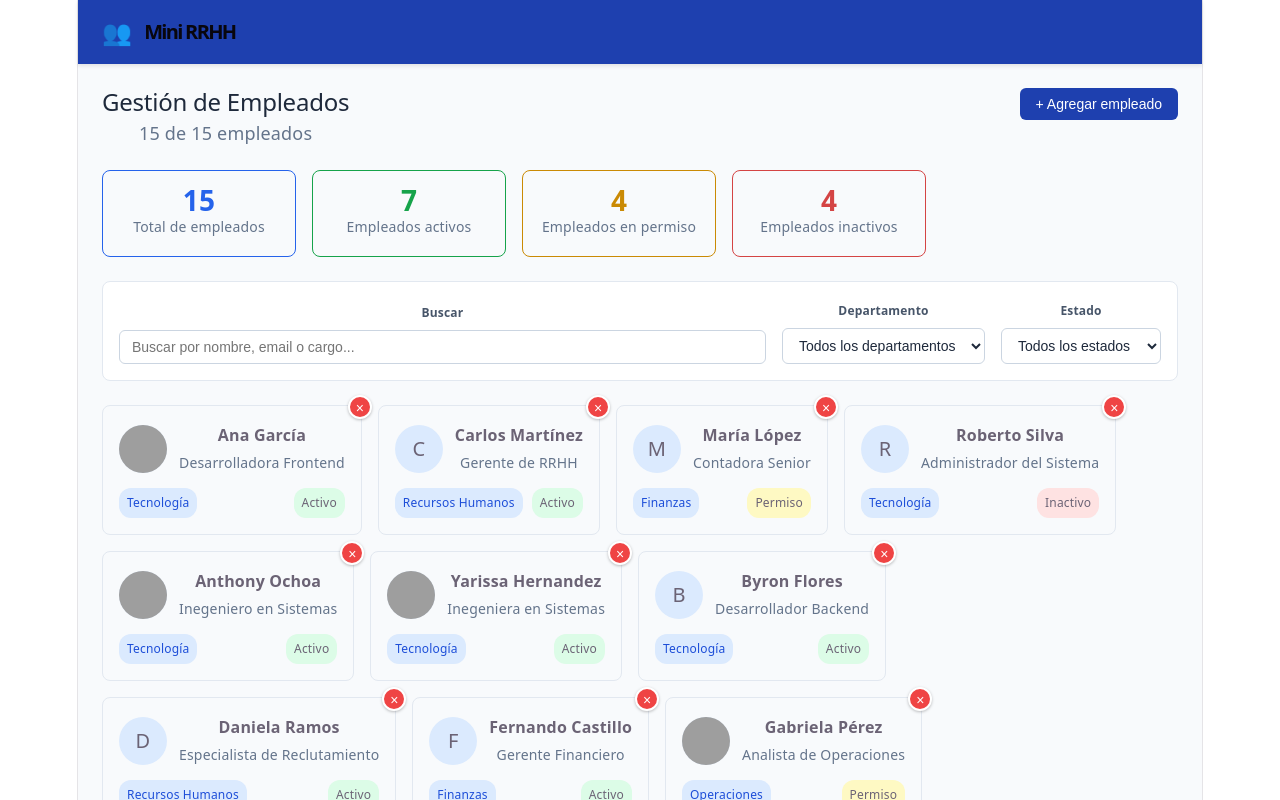
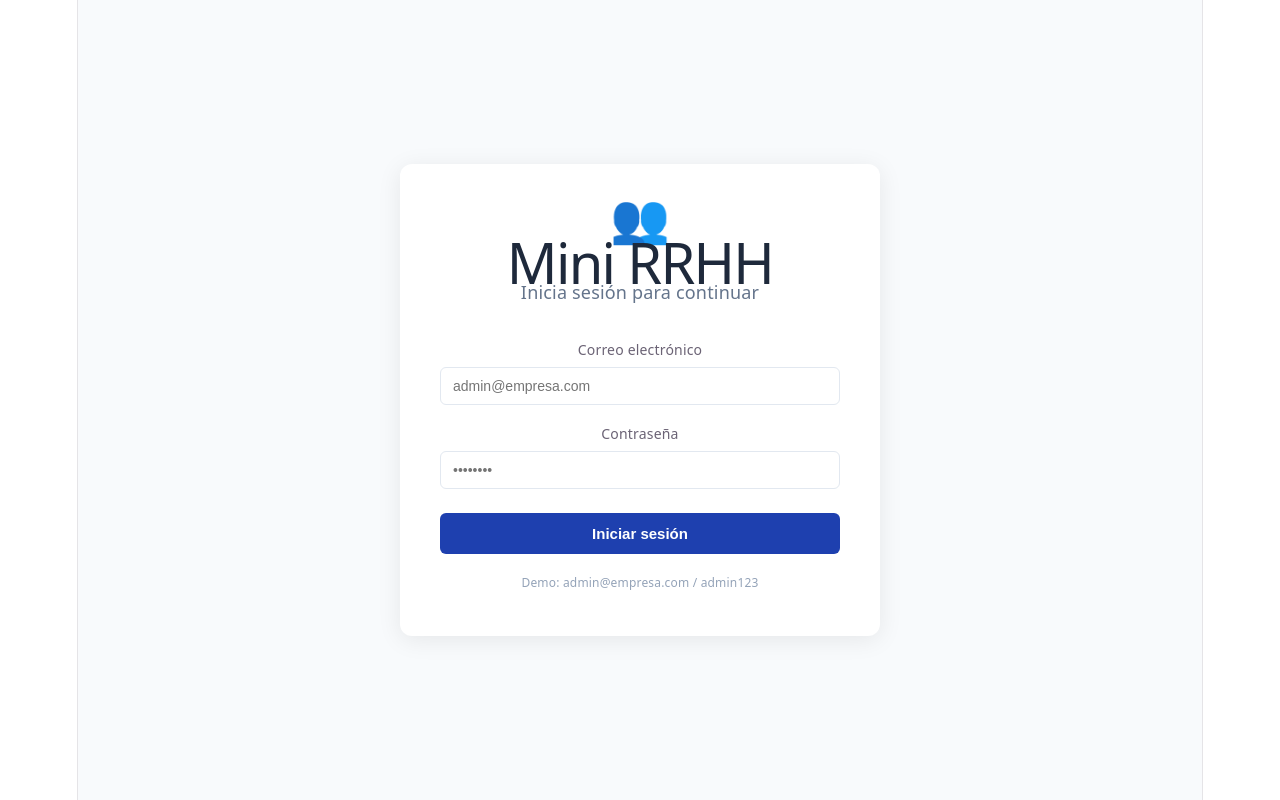
Before and after one commit to AnthonyOrtiz8A/mini-rrhhAnthonyochoa, a React (Vite) app: page /login in a window 1280 px wide. Shown: the top 800 px of the page. Built offline with nearby package versions, Linux system fonts and the light colour scheme; grey boxes are pictures that could not be loaded.

Commit message:
feat: navegación con React Router 6 y rutas protegidas

```diff
--- a/package.json
+++ b/package.json
@@ -11,7 +11,8 @@
   },
   "dependencies": {
     "react": "^19.2.7",
-    "react-dom": "^19.2.7"
+    "react-dom": "^19.2.7",
+    "react-router-dom": "^7.18.2"
   },
   "devDependencies": {
     "@eslint/js": "^10.0.1",
--- a/src/App.tsx
+++ b/src/App.tsx
@@ -1,16 +1,73 @@
 // src/App.tsx
+import type { ReactNode } from 'react';
+import { BrowserRouter, Routes, Route, Navigate, Link, useNavigate } from 'react-router-dom';
 import Header from './layouts/Header';
+import LoginPage from './pages/LoginPage';
+import DashboardPage from './pages/DashboardPage';
 import EmployeesPage from './pages/EmployeesPage';
+import ProtectedRoute from './components/ProtectedRoute';
+import type { User } from './types';
 
-function App() {
+// Layout con Header para páginas autenticadas
+function AppLayout({ children }: { children: ReactNode }) {
+  const navigate = useNavigate();
+  const role = localStorage.getItem('userRole') as User['role'] | null;
+  const name = localStorage.getItem('userName') || '';
+
+  const user = role ? { id: 1, name, email: '', role, token: '' } as User : undefined;
+
+  const handleLogout = () => {
+    localStorage.removeItem('token');
+    localStorage.removeItem('userRole');
+    localStorage.removeItem('userName');
+    navigate('/login');
+  };
+
   return (
     <div style={{ minHeight: '100vh', background: '#f8fafc' }}>
-      <Header />
-      <main>
-        <EmployeesPage />
-      </main>
+      <Header user={user} onLogout={handleLogout} />
+      <main>{children}</main>
     </div>
   );
 }
 
+function App() {
+  return (
+    <BrowserRouter>
+      <Routes>
+        {/* Ruta pública */}
+        <Route path="/login" element={<LoginPage />} />
+
+        {/* Rutas protegidas */}
+        <Route path="/dashboard" element={
+          <ProtectedRoute>
+            <AppLayout>
+              <DashboardPage />
+            </AppLayout>
+          </ProtectedRoute>
+        } />
+
+        <Route path="/empleados" element={
+          <ProtectedRoute>
+            <AppLayout>
+              <EmployeesPage />
+            </AppLayout>
+          </ProtectedRoute>
+        } />
+
+        {/* Redirigir raíz siempre al login */}
+        <Route path="/" element={<Navigate to="/login" replace />} />
+
+        {/* 404 */}
+        <Route path="*" element={
+          <div style={{ minHeight: '100vh', background: '#f8fafc', textAlign: 'center', padding: '80px' }}>
+            <h2 style={{ color: '#1e293b' }}>404 — Página no encontrada</h2>
+            <Link to="/dashboard">Volver al inicio</Link>
+          </div>
+        } />
+      </Routes>
+    </BrowserRouter>
+  );
+}
+
 export default App;
--- /dev/null
+++ b/src/components/ProtectedRoute.tsx
@@ -0,0 +1,19 @@
+// src/components/ProtectedRoute.tsx
+import type { ReactNode } from 'react';
+import { Navigate } from 'react-router-dom';
+
+interface ProtectedRouteProps {
+  children: ReactNode;
+}
+
+function ProtectedRoute({ children }: ProtectedRouteProps) {
+  const token = localStorage.getItem('token');
+
+  if (!token) {
+    return <Navigate to="/login" replace />;
+  }
+
+  return <>{children}</>;
+}
+
+export default ProtectedRoute;
--- a/src/layouts/Header.tsx
+++ b/src/layouts/Header.tsx
@@ -1,61 +1,59 @@
+// src/layouts/Header.tsx
+import { Link } from 'react-router-dom';
 import type { User } from '../types';
 
 interface HeaderProps {
   user?: User;
-    onLogout?: () => void;
+  onLogout: () => void;
 }
 
 function Header({ user, onLogout }: HeaderProps) {
   return (
     <header style={{
-            background: '#1e40af',
-            color: 'white',
-            padding: '0 24px',
-            height: '64px',
-            display: 'flex',
-            alignItems: 'center',
-            justifyContent: 'space-between',
-            boxShadow: '0 2px 4px rgba(0,0,0,0.1)',
+      display: 'flex', alignItems: 'center', justifyContent: 'space-between',
+      padding: '12px 24px', background: '#1e293b', color: 'white'
     }}>
-            <div style={{ display: 'flex', alignItems: 'center', gap: '12px' }}>
-                <span style={{ fontSize: '24px' }}>👥</span>
-                <h1 style={{ margin: 0, fontSize: '20px', fontWeight: 600 }}>
-                    Mini RRHH
-                </h1>
+      <div style={{ display: 'flex', alignItems: 'center', gap: '8px' }}>
+        <span style={{ fontSize: '20px' }}>👥</span>
+        <strong>Mini RRHH</strong>
       </div>
 
-            {user && (
-                <div style={{ display: 'flex', alignItems: 'center', gap: '16px' }}>
-                    <span style={{ fontSize: '14px' }}>
-                        Bienvenido, <strong>{user.name}</strong>
-                    </span>
-                    <span style={{
-                        background: '#3b82f6',
-                        padding: '2px 8px',
-                        borderRadius: '12px',
-                        fontSize: '12px',
-                        textTransform: 'uppercase',
-                    }}>
-                        {user.role}
-                    </span>
-                    {onLogout && (
+      <nav style={{ display: 'flex', gap: '4px' }}>
+        {[
+          { to: '/dashboard', label: 'Dashboard' },
+          { to: '/empleados', label: 'Empleados' },
+        ].map(item => (
+          <Link
+            key={item.to}
+            to={item.to}
+            style={{
+              color: 'rgba(255,255,255,0.8)',
+              textDecoration: 'none',
+              padding: '6px 12px',
+              borderRadius: '4px',
+              fontSize: '14px',
+              transition: 'background 0.2s',
+            }}
+            onMouseOver={e => (e.currentTarget.style.background = 'rgba(255,255,255,0.15)')}
+            onMouseOut={e => (e.currentTarget.style.background = 'transparent')}
+          >
+            {item.label}
+          </Link>
+        ))}
+      </nav>
+
+      <div style={{ display: 'flex', alignItems: 'center', gap: '12px', fontSize: '14px' }}>
+        {user && <span>{user.name}</span>}
         <button
           onClick={onLogout}
           style={{
-                                background: 'transparent',
-                                border: '1px solid rgba(255,255,255,0.5)',
-                                color: 'white',
-                                padding: '6px 12px',
-                                borderRadius: '6px',
-                                cursor: 'pointer',
-                                fontSize: '14px',
+            background: 'transparent', border: 'none', color: 'rgba(255,255,255,0.8)',
+            cursor: 'pointer', fontSize: '14px', padding: '4px 8px'
           }}
         >
-                            Cerrar sesión
+          Salir
         </button>
-                    )}
       </div>
-            )}
     </header>
   );
 }
--- /dev/null
+++ b/src/pages/DashboardPage.tsx
@@ -0,0 +1,44 @@
+// src/pages/DashboardPage.tsx
+import { Link } from 'react-router-dom';
+import { mockEmployees } from '../utils/mockData';
+
+function DashboardPage() {
+  const total = mockEmployees.length;
+  const active = mockEmployees.filter(e => e.status === 'active').length;
+  const onLeave = mockEmployees.filter(e => e.status === 'on_leave').length;
+
+  const stats = [
+    { label: 'Total empleados', value: total, color: '#dbeafe', textColor: '#1e40af' },
+    { label: 'Activos', value: active, color: '#dcfce7', textColor: '#166534' },
+    { label: 'En permiso', value: onLeave, color: '#fef9c3', textColor: '#854d0e' },
+  ];
+
+  return (
+    <div style={{ padding: '24px' }}>
+      <h2 style={{ color: '#1e293b', marginBottom: '24px' }}>Dashboard</h2>
+
+      <div style={{ display: 'flex', gap: '16px', marginBottom: '32px', flexWrap: 'wrap' }}>
+        {stats.map(stat => (
+          <div key={stat.label} style={{
+            background: stat.color, padding: '24px', borderRadius: '12px',
+            minWidth: '160px', flex: 1
+          }}>
+            <p style={{ margin: '0 0 4px', color: stat.textColor, fontSize: '14px' }}>{stat.label}</p>
+            <p style={{ margin: 0, fontSize: '36px', fontWeight: 700, color: stat.textColor }}>{stat.value}</p>
+          </div>
+        ))}
+      </div>
+
+      <div style={{ display: 'flex', gap: '12px' }}>
+        <Link to="/empleados" style={{
+          padding: '10px 20px', background: '#1e40af', color: 'white',
+          borderRadius: '6px', textDecoration: 'none', fontSize: '14px'
+        }}>
+          Ver empleados →
+        </Link>
+      </div>
+    </div>
+  );
+}
+
+export default DashboardPage;
--- /dev/null
+++ b/src/pages/LoginPage.tsx
@@ -0,0 +1,109 @@
+// src/pages/LoginPage.tsx
+import { useState } from 'react';
+import { useNavigate } from 'react-router-dom';
+
+function LoginPage() {
+  const navigate = useNavigate();
+  const [email, setEmail] = useState('');
+  const [password, setPassword] = useState('');
+  const [error, setError] = useState('');
+
+  const handleLogin = (e: React.FormEvent) => {
+    e.preventDefault();
+
+    // Simulación de login (en clase 3 conectaremos JWT real)
+    if (email === 'admin@empresa.com' && password === 'admin123') {
+      localStorage.setItem('token', 'mock-token-admin');
+      localStorage.setItem('userRole', 'admin');
+      localStorage.setItem('userName', 'Roberto Silva');
+      navigate('/dashboard');
+    } else if (email === 'rrhh@empresa.com' && password === 'rrhh123') {
+      localStorage.setItem('token', 'mock-token-hr');
+      localStorage.setItem('userRole', 'hr');
+      localStorage.setItem('userName', 'Carlos Martinez');
+      navigate('/dashboard');
+    } else {
+      setError('Credenciales incorrectas. Prueba: admin@empresa.com / admin123');
+    }
+  };
+
+  return (
+    <div style={{
+      minHeight: '100vh', display: 'flex', alignItems: 'center',
+      justifyContent: 'center', background: '#f8fafc'
+    }}>
+      <div style={{
+        background: 'white', padding: '40px', borderRadius: '12px',
+        boxShadow: '0 4px 24px rgba(0,0,0,0.08)', width: '100%', maxWidth: '400px'
+      }}>
+        <div style={{ textAlign: 'center', marginBottom: '32px' }}>
+          <span style={{ fontSize: '48px' }}>👥</span>
+          <h1 style={{ margin: '8px 0 4px', color: '#1e293b' }}>Mini RRHH</h1>
+          <p style={{ margin: 0, color: '#64748b' }}>Inicia sesión para continuar</p>
+        </div>
+
+        <form onSubmit={handleLogin}>
+          <div style={{ marginBottom: '16px' }}>
+            <label style={{ display: 'block', marginBottom: '4px', fontSize: '14px', fontWeight: 500 }}>
+              Correo electrónico
+            </label>
+            <input
+              type="email"
+              value={email}
+              onChange={(e) => setEmail(e.target.value)}
+              placeholder="admin@empresa.com"
+              required
+              style={{
+                width: '100%', padding: '10px 12px', border: '1px solid #e2e8f0',
+                borderRadius: '6px', fontSize: '14px', boxSizing: 'border-box'
+              }}
+            />
+          </div>
+
+          <div style={{ marginBottom: '24px' }}>
+            <label style={{ display: 'block', marginBottom: '4px', fontSize: '14px', fontWeight: 500 }}>
+              Contraseña
+            </label>
+            <input
+              type="password"
+              value={password}
+              onChange={(e) => setPassword(e.target.value)}
+              placeholder="••••••••"
+              required
+              style={{
+                width: '100%', padding: '10px 12px', border: '1px solid #e2e8f0',
+                borderRadius: '6px', fontSize: '14px', boxSizing: 'border-box'
+              }}
+            />
+          </div>
+
+          {error && (
+            <div style={{
+              background: '#fee2e2', color: '#dc2626', padding: '10px 12px',
+              borderRadius: '6px', marginBottom: '16px', fontSize: '13px'
+            }}>
+              {error}
+            </div>
+          )}
+
+          <button
+            type="submit"
+            style={{
+              width: '100%', padding: '12px', background: '#1e40af', color: 'white',
+              border: 'none', borderRadius: '6px', cursor: 'pointer',
+              fontSize: '15px', fontWeight: 600
+            }}
+          >
+            Iniciar sesión
+          </button>
+        </form>
+
+        <p style={{ marginTop: '16px', fontSize: '12px', color: '#94a3b8', textAlign: 'center' }}>
+          Demo: admin@empresa.com / admin123
+        </p>
+      </div>
+    </div>
+  );
+}
+
+export default LoginPage;
```
Also changed, not shown: 2 other files (tests, documents, lock files or other folders). Lines whose indentation alone changed are shown as unchanged.
